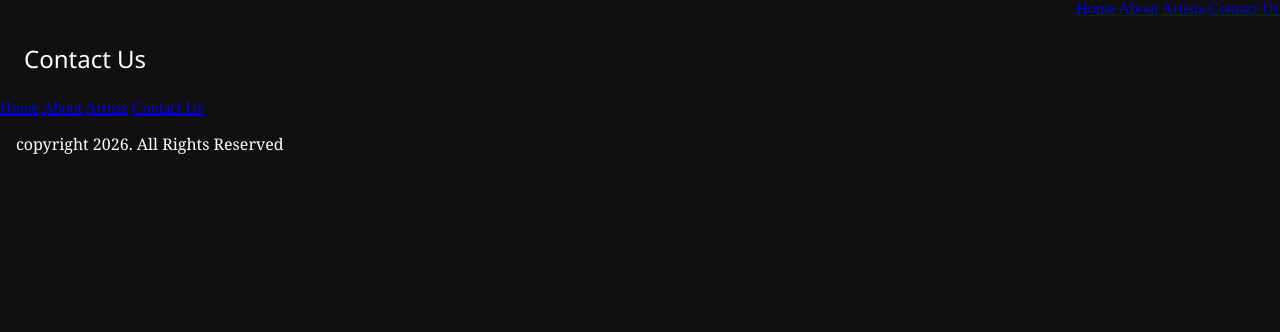
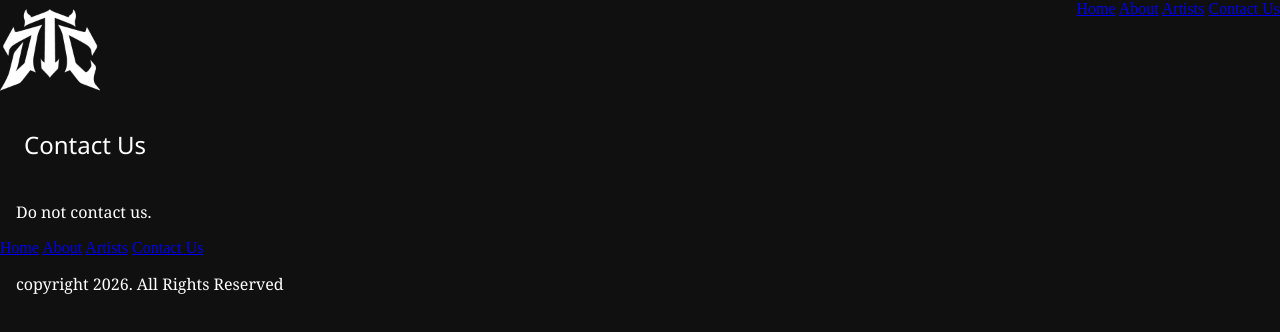
Before and after one commit to 6avin-12/Intro-to-Programming---Gavin-Evalt, a plain HTML site: page Final/pages/contact.html in a window 1280 px wide. Drawn offline with Linux system fonts and the light colour scheme; files whose address does not match are found by name.

Commit message:
Update contact.html

```diff
--- a/Final/pages/contact.html
+++ b/Final/pages/contact.html
@@ -3,12 +3,12 @@
 <head>
     <meta charset="UTF-8">
     <meta name="viewport" content="width=device-width, initial-scale=1.0">
-    <title>Dark Trap</title>
+    <title>Dark Trap Catalogue</title>
     <link href="../style.css" rel="stylesheet" type="text/css">
 </head>
 <body>
 <header>
-    <img src="">
+    <a href="../index.html"><img style="width: 100px; height: auto;" src="../images/DTClogo-8.png"></a>
     <nav>
         <a href="../index.html">Home</a>
         <a href="about.html">About</a>
@@ -18,6 +18,7 @@
 </header>
 <main>
     <h2>Contact Us</h2>
+    <p>Do not contact us.</p>
 </main>
 <footer>
     <nav>
```
